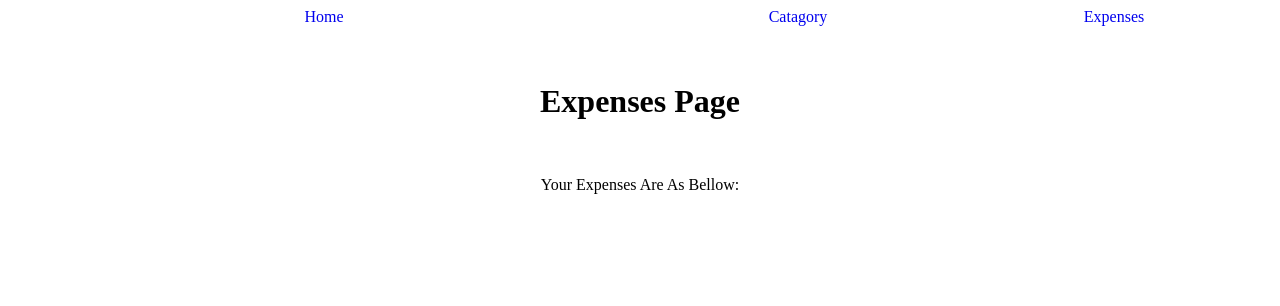
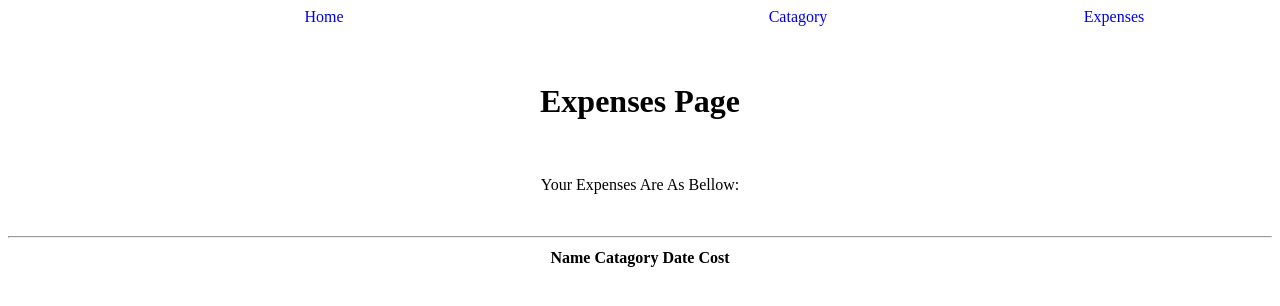
Before and after one commit to Jaynisto/expense-review, a Node server app: page /expense in a window 1280 px wide. Shown: the top 306 px of the page. Run offline with Node 20, Linux system fonts and the light colour scheme; lists and menus that the app fills with data are empty; some libraries are stand-ins or nearby versions.

Commit message:
Latest Changes To Files

```diff
--- a/index.js
+++ b/index.js
@@ -46,7 +46,16 @@ app.get('/catagory', (req,res)=>{
 })
 
 app.get('/expense', (req,res)=>{
-    res.render("expense")
+    let storedNames = storage.storedFirstNames()
+    let catagory = storage.availableCatagory()
+    let date = storage.availableDates()
+    let cost = storage.storedCost()
+    res.render("expense", {
+        storedNames,
+        catagory,
+        date,
+        cost
+    })
 })
 app.post('/user', (req,res)=>{
     storage.storingFirstNames(req.body.firstname)
@@ -56,9 +65,9 @@ app.post('/user', (req,res)=>{
     storage.storingUserEmails(req.body.email)
     const storedEmails = storage.storedUserEmails()
 
-    console.log(storedFirst)
-    console.log(storedLast)
-    console.log(storedEmails)
+    // console.log(storedFirst)
+    // console.log(storedLast)
+    // console.log(storedEmails)
 
     res.redirect("/")
 })
@@ -70,9 +79,9 @@ app.post('/catagory', (req,res)=>{
     const date = storage.availableDates()
     storage.storingTheCatagoryCost(req.body.cost)
     const cost = storage.storedCost()
-    console.log(type)
-    console.log(date)
-    console.log(cost)
+    // console.log(type)
+    // console.log(date)
+    // console.log(cost)
     res.redirect("catagory")
 })
 
--- a/public/css/style.css
+++ b/public/css/style.css
@@ -18,3 +18,7 @@
 .navBar > .expense {
     flex: 1;
 }
+
+.display {
+    margin: 0 auto;
+}
--- a/views/expense.handlebars
+++ b/views/expense.handlebars
@@ -15,8 +15,31 @@
     </nav><br><br>
     <h1>Expenses Page</h1><br>
     <div class="container3">
-        <p>Your Expenses Are As Bellow:</p>
+        <p>Your Expenses Are As Bellow:</p><br>
+        <hr>
+        <table class="display">
+            <tr>
+                <th>Name</th>
+                <th>Catagory</th>
+                <th>Date</th>
+                <th>Cost</th>
+            </tr>
+            <tr>
+                {{#each storedNames}}
+                    <td>{{@key}}</td>
+                {{/each}}
+                {{#each catagory}}
+                    <td>{{@key}}</td>
+                {{/each}}
+                {{#each date}}
+                    <td>{{@key}}</td>
+                {{/each}}
+                {{#each cost}}
+                    <td>{{@key}}</td>
+                {{/each}}
+            </tr>
 
+        </table>
     </div>
 </body>
 </html>
```
